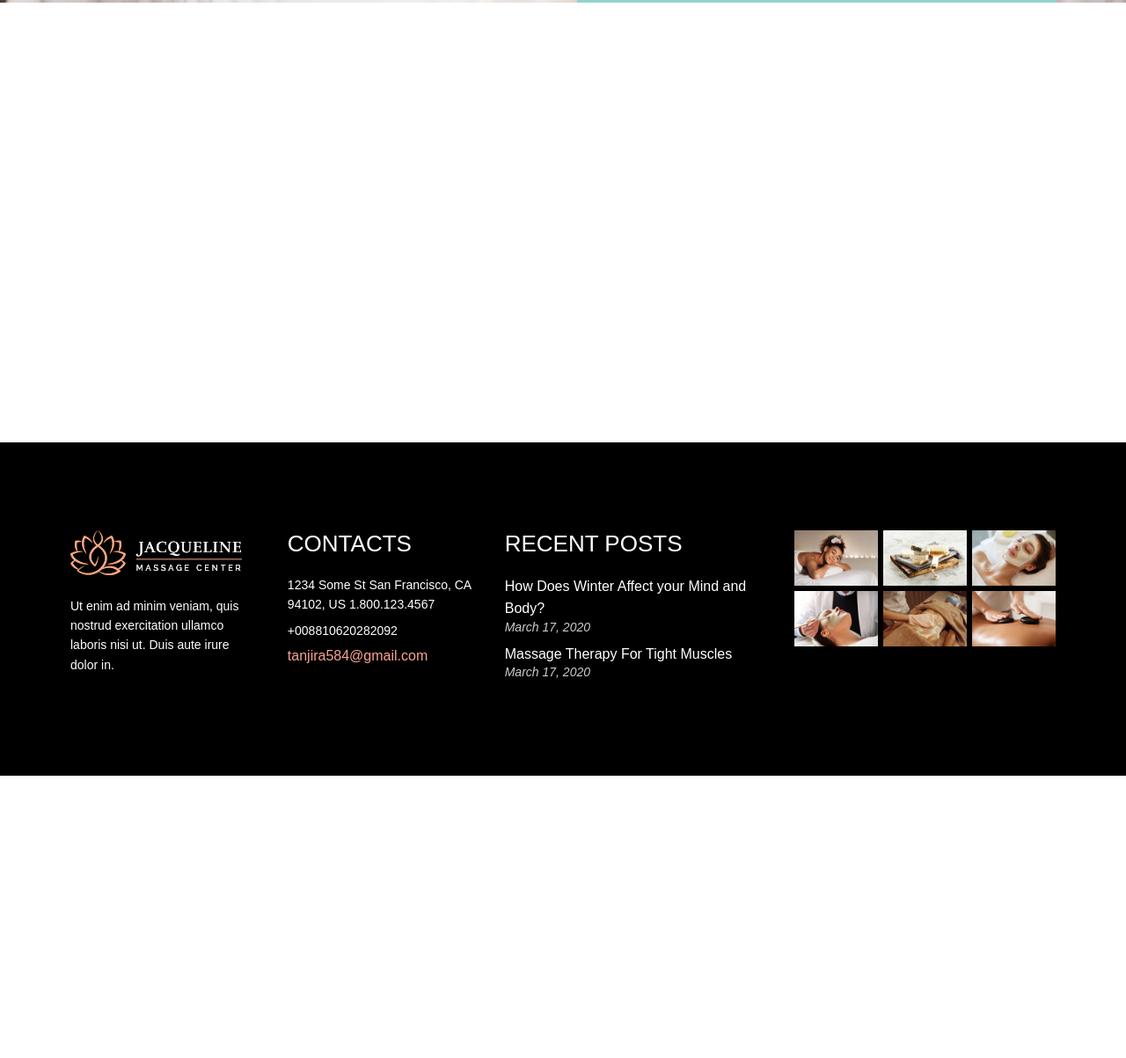
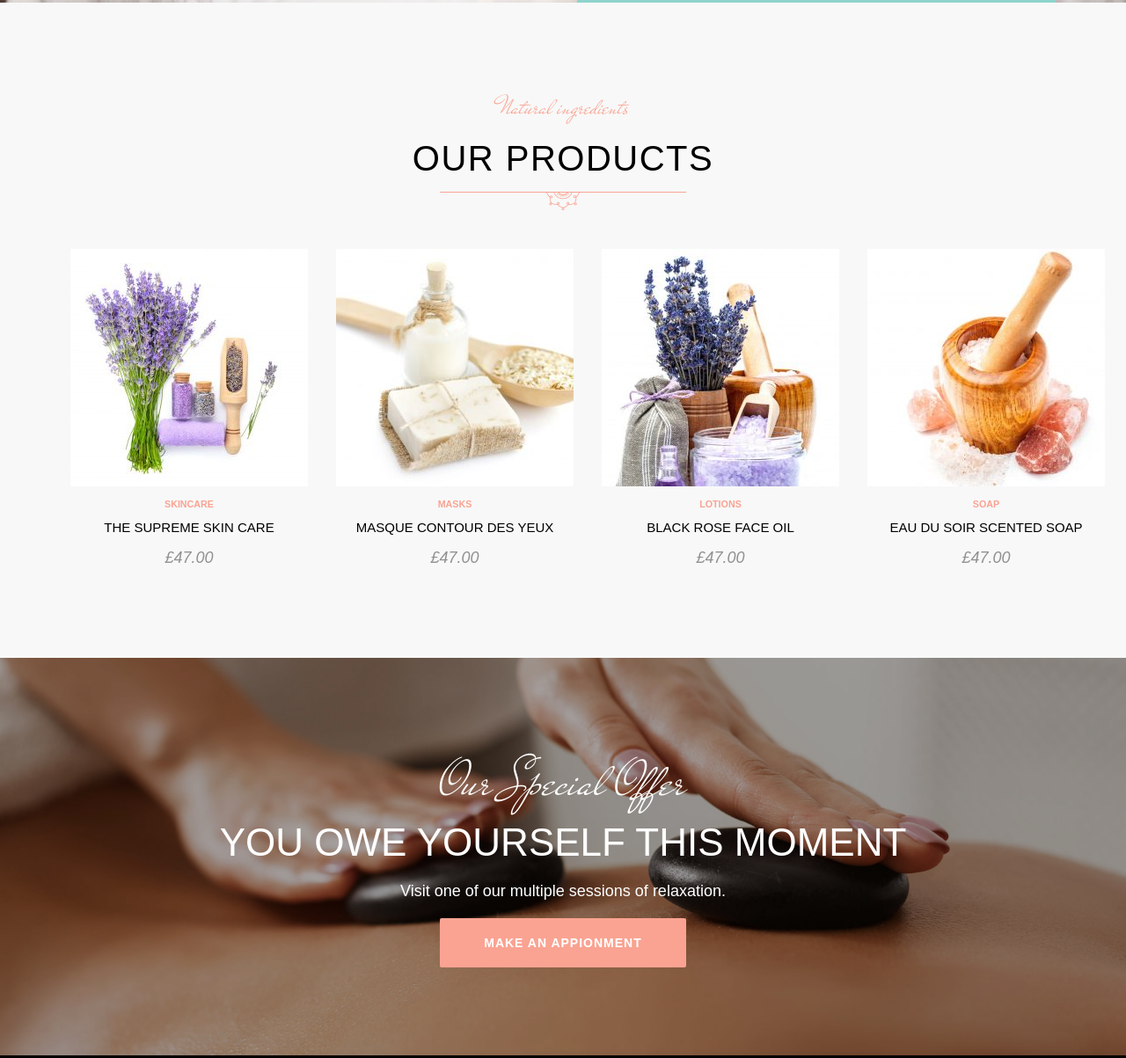
Before and after one commit to tanjira584/spa-beauty, a plain HTML site: page index.html in a window 1280 px wide. Shown: the part 4434-5637 px from the top of the page at 88% size. Before the commit the page ends 5316 px from the top, so only its background shows below. Drawn offline with Linux system fonts and the light colour scheme.

Commit message:
Our Product section added

```diff
--- a/index.html
+++ b/index.html
@@ -247,13 +247,63 @@
 			</div>
 		</div>
 	</section>
-
-
-
-
-
-    <div style="height:500px"></div>
-
+    <!--Our Products-->
+    <section class="home-product">
+        <div class="container">
+            <div class="product-info">
+				<h3>Natural ingredients</h3>
+				<h2>OUR PRODUCTS</h2>
+				<img src="images/component-pink.png" alt="" />
+			</div>
+            <div class="product-row">
+                <div class="product-box">
+                    <div class="product">
+                        <img src="images/natural.jpg" alt="" />
+                        <h6>SKINCARE</h6>
+                        <h4>THE SUPREME SKIN CARE</h4>
+                        <p>£47.00</p>
+                    </div>
+                </div>
+                <div class="product-box">
+                    <div class="product">
+                        <img src="images/oatmeal.jpg" alt="" />
+                        <h6>MASKS</h6>
+                        <h4>MASQUE CONTOUR DES YEUX</h4>
+                        <p>£47.00</p>
+                    </div>
+                </div>
+                <div class="product-box">
+                    <div class="product">
+                        <img src="images/lavender.jpg" alt="" />
+                        <h6>LOTIONS</h6>
+                        <h4>BLACK ROSE FACE OIL</h4>
+                        <p>£47.00</p>
+                    </div>
+                </div>
+                <div class="product-box">
+                    <div class="product">
+                        <img src="images/himalayan.jpg" alt="" />
+                        <h6>SOAP</h6>
+                        <h4>EAU DU SOIR SCENTED SOAP</h4>
+                        <p>£47.00</p>
+                    </div>
+                </div>
+            </div>
+        </div>
+    </section>
+    <!--Special Offers-->
+	<section class="special-offer">
+		<div class="special-overlay">
+			<div class="container">
+				<div class="offer">
+					<h2>Our Special Offer</h2>
+					<h1>YOU OWE YOURSELF THIS MOMENT</h1>
+					<h6>Visit one of our multiple sessions of relaxation.</h6>
+					<a href="#">make an appionment</a>
+				</div>
+			</div>
+		</div>
+	</section>
     <!--Footer Section-->
     <div class="footer">
         <div class="container">
--- a/style.css
+++ b/style.css
@@ -632,15 +632,18 @@ a {
 	background: #FFF;
 	color: #8ed4cc;
 }
-/*----------Home Product------*/
-.home-product{
-	padding:100px 0;
-	background:#f8f8f8;
+
+/*-------------------------------------------
+                Our Product Section
+---------------------------------------------*/
+.home-product {
+	padding: 100px 0;
+	background: #f8f8f8;
 }
-.product-info{
-	text-align:center;
+.product-info {
+	text-align: center;
 }
-.product-info h3{
+.product-info h3 {
 	font-size: 30px;
     font-family: havilon;
     font-weight: normal;
@@ -648,7 +651,7 @@ a {
     color: #faa392;
     margin-bottom: 10px;
 }
-.product-info h2{
+.product-info h2 {
 	font-size: 40px;
     text-transform: uppercase;
     text-align: center;
@@ -657,151 +660,93 @@ a {
     font-weight: normal;
     margin-bottom: 10px;
 }
-.product-row{
-	overflow:hidden;
+.product-row {
+	display: grid;
+    grid-template-columns: 1fr 1fr 1fr 1fr;
 	margin-top:40px;
 }
-.product-row .col-3{
-	width:25%;
-	float:left;
-	overflow:hidden;
+.product-box {
+	margin: 0 16px;
 }
-.product-box{
-	margin:0 16px;
+.product-box .product {
+	text-align: center;
 }
-.product-box .product{
-	text-align:center;
+.product-box .product h6 {
+	text-transform: uppercase;
+	color: #f9a392;
+	margin-top: 10px;
 }
-.product-box .product h6{
-	text-transform:uppercase;
-	color:#f9a392;
-	margin-top:10px;
+.product-box .product h4 {
+	text-transform: uppercase;
+	font-weight: normal;
+	font-size: 15px;
+	line-height: 1.4em;
+	margin-top: 10px;
 }
-.product-box .product h4{
-	text-transform:uppercase;
-	font-weight:normal;
-	font-size:15px;
-	line-height:1.4em;
-	margin-top:10px;
+.product-box .product p {
+	font-style: italic;
+	line-height: 1.6em;
+	font-size: 18px;
+	margin-top: 10px;
+	color: #919191;
 }
-.product-box .product p{
-	font-style:italic;
-	line-height:1.6em;
-	font-size:18px;
-	margin-top:10px;
-	color:#919191;
+
+/*-------------------------------------------
+                Special Offer
+---------------------------------------------*/
+.special-offer {
+	background: url('images/back-hot.jpg');
+	background-size: cover;
+	background-repeat: no-repeat;
+	background-position: center center;
 }
-/*---------Special Offers--------*/
-.special-offer{
-
-	background:url('images/back-hot.jpg');
-	background-size:cover;
-	background-repeat:no-repeat;
-	background-position:center center;
-}
-.special-overlay{
-	padding:100px 0;
+.special-overlay {
+	padding: 100px 0;
 	background-color: rgba(0,0,0,0.35);
 }
-
-.special-offer .offer{
-	display:flex;
-	flex-direction:column;
-	justify-content:cener;
-	align-items:center;
+.special-offer .offer {
+	display: flex;
+	flex-direction: column;
+	justify-content: center;
+	align-items: center;
 }
-.special-offer .offer h2{
-	font-family:havilon;
-	font-size:3.77em;
-	letter-spacing:0.5px;
-	line-height:1.4em;
-	font-weight:normal;
-	color:#FFF;
+.special-offer .offer h2 {
+	font-family: havilon;
+	font-size: 3.77em;
+	letter-spacing: 0.5px;
+	line-height: 1.4em;
+	font-weight: normal;
+	color: #FFF;
 }
-.special-offer .offer h1{
-	font-size:44px;
-	margin:0px;
-	margin-bottom:20px;
-	font-weight:normal;
-	text-transform:uppercase;
-	color:#FFF;
+.special-offer .offer h1 {
+	font-size: 44px;
+	margin: 0px;
+	margin-bottom: 20px;
+    text-align: center;
+	font-weight: normal;
+	text-transform: uppercase;
+	color: #FFF;
 }
-.special-offer .offer h6{
-	font-size:18px;
-	font-weight:normal;
-	color:#FFF;
+.special-offer .offer h6 {
+	font-size: 18px;
+	font-weight: normal;
+	color: #FFF;
 }
-.special-offer .offer a{
-	display:inline-block;
-	margin-top:20px;
-	text-decoration:none;
-	text-transform:uppercase;
-	font-size:14px;
-	font-weight:bold;
-	letter-spacing:1px;
-	padding:20px 50px;
-	background:#faa392;
-	color:#FFF;
-	border-radius:2px;
+.special-offer .offer a {
+	margin-top: 20px;
+	text-transform: uppercase;
+	font-size: 14px;
+	font-weight: bold;
+	letter-spacing: 1px;
+	padding: 20px 50px;
+	background: #faa392;
+	color: #FFF;
+	border-radius: 2px;
 }
-.special-offer .offer a:hover{
-	background:#FFF;
-	color:#faa392;
+.special-offer .offer a:hover {
+	background: #FFF;
+	color: #faa392;
 }
-
-
-
-
-
-/*-------------------------------------------
-
----------------------------------------------*/
-
-
-
-
-
-
-
-
-
-
-
-
-
-
-
-
-
-
-
-
-
-
-
-
-
-
-
-
-
-
-
-
-
-
-
-
-
-
-
-
-
-
-
-
-
-
 /*-------------------------------------------
                 Footer Section
 ---------------------------------------------*/
@@ -883,8 +828,6 @@ a {
 	width: 100%;
 	margin-bottom: 2px;
 }
-
-
 /*-----------------------------------------------
                     Media For 1024px
 --------------------------------------------------*/
@@ -965,14 +908,13 @@ a {
 	.popular-content h2 {
 		font-size: 26px;
 	}
-
-
-
-
-
-
-
-
+    /*---------Our Product----------*/
+    .product-row {
+        grid-template-columns: 1fr 1fr;
+    }
+    .product-box {
+        margin-bottom: 40px;
+    }
     /*------footer ------*/
     .footer-row {
         grid-template-columns: 1fr 1fr;
@@ -982,8 +924,6 @@ a {
         margin-bottom: 40px;
     }
 }
-
-
 
 /*-----------------------------------------------
                     Media For 768px
@@ -1046,16 +986,6 @@ a {
 		margin: 16px;
 	}
 
-
-
-
-
-
-
-
-
-
-
     /*------footer ------*/
     .footer-row {
         grid-template-columns: 1fr;
@@ -1070,6 +1000,10 @@ a {
                     Media For 540px
 --------------------------------------------------*/
 @media screen and (max-width:540px){
+    /*-----Top Headfer-----*/
+    .top-header {
+        display: none;
+    }
     /*-----service section---------*/
     .service-box {
         grid-template-columns: 1fr;
@@ -1093,5 +1027,25 @@ a {
     .latest-news-row {
         grid-template-columns: 1fr;
     }
+    /*---------Our Product----------*/
+    .product-info h2 {
+        font-size: 32px;
+    }
+    .product-row {
+        grid-template-columns: 1fr;
+    }
+    .product-box:last-of-type {
+        margin-bottom: 0px;
+    }
+    /*--------special Offer-----*/
+    .special-offer .offer h1 {
+        font-size: 30px;
+    }
+    .special-offer .offer h6 {
+        text-align: center;
+    }
+    .special-offer .offer {
+        margin: 0 16px;
+    }
 
 }
```
